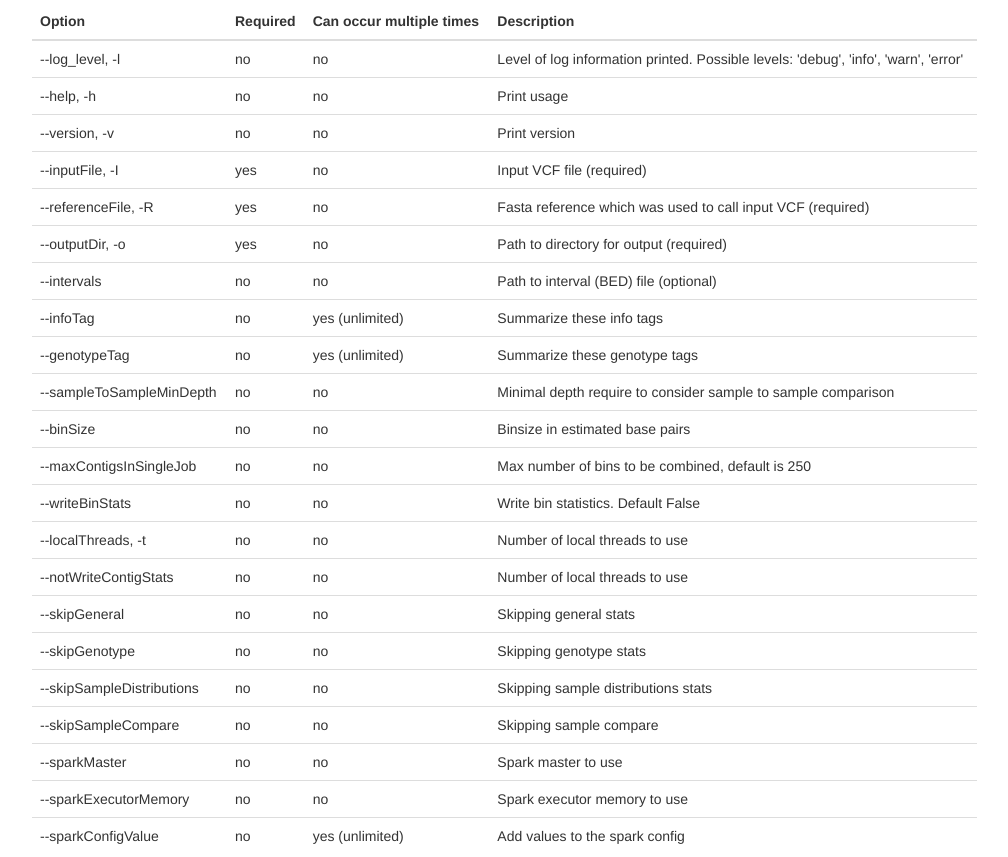
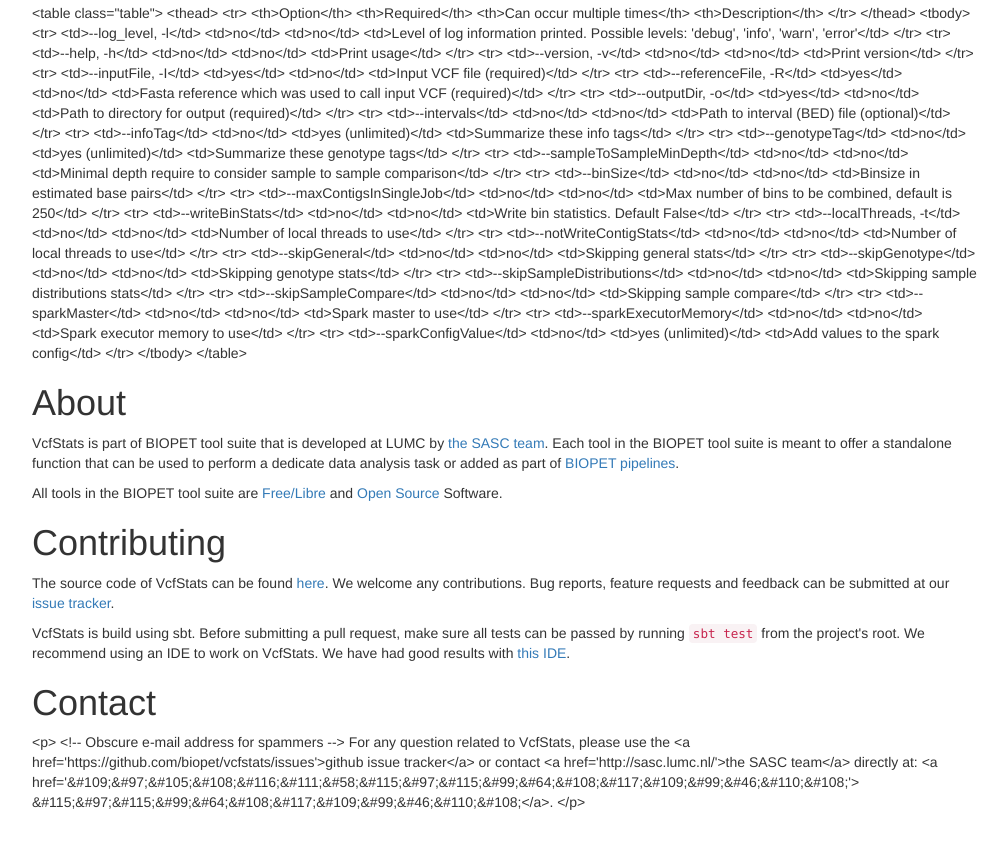
Before and after one commit to biopet/vcfstats, a plain HTML site: page develop/index.html in a window 1280 px wide. Shown: the part 1760-2617 px from the top of the page, without its empty margins (233-1241 px from the left). After the commit the page ends 2582 px from the top, so only its background shows below. Drawn offline with nearby package versions, Linux system fonts and the light colour scheme.

Commit message:
updated site

```diff
--- a/develop/index.html
+++ b/develop/index.html
@@ -162,150 +162,150 @@
 
         <h2 id="usage" class="section">Usage</h2>
         <p>Usage for VcfStats:</p>
-        <table class="table">
-          <thead>
-            <tr>
-              <th>Option</th>
-              <th>Required</th>
-              <th>Can occur multiple times</th>
-              <th>Description</th>
-            </tr>
-          </thead>
-          <tbody>
-            <tr>
-              <td>--log_level, -l</td>
-              <td>no</td>
-              <td>no</td>
-              <td>Level of log information printed. Possible levels: &#39;debug&#39;, &#39;info&#39;, &#39;warn&#39;, &#39;error&#39;</td>
-            </tr>
-            <tr>
-              <td>--help, -h</td>
-              <td>no</td>
-              <td>no</td>
-              <td>Print usage</td>
-            </tr>
-            <tr>
-              <td>--version, -v</td>
-              <td>no</td>
-              <td>no</td>
-              <td>Print version</td>
-            </tr>
-            <tr>
-              <td>--inputFile, -I</td>
-              <td>yes</td>
-              <td>no</td>
-              <td>Input VCF file (required)</td>
-            </tr>
-            <tr>
-              <td>--referenceFile, -R</td>
-              <td>yes</td>
-              <td>no</td>
-              <td>Fasta reference which was used to call input VCF (required)</td>
-            </tr>
-            <tr>
-              <td>--outputDir, -o</td>
-              <td>yes</td>
-              <td>no</td>
-              <td>Path to directory for output (required)</td>
-            </tr>
-            <tr>
-              <td>--intervals</td>
-              <td>no</td>
-              <td>no</td>
-              <td>Path to interval (BED) file (optional)</td>
-            </tr>
-            <tr>
-              <td>--infoTag</td>
-              <td>no</td>
-              <td>yes (unlimited)</td>
-              <td>Summarize these info tags</td>
-            </tr>
-            <tr>
-              <td>--genotypeTag</td>
-              <td>no</td>
-              <td>yes (unlimited)</td>
-              <td>Summarize these genotype tags</td>
-            </tr>
-            <tr>
-              <td>--sampleToSampleMinDepth</td>
-              <td>no</td>
-              <td>no</td>
-              <td>Minimal depth require to consider sample to sample comparison</td>
-            </tr>
-            <tr>
-              <td>--binSize</td>
-              <td>no</td>
-              <td>no</td>
-              <td>Binsize in estimated base pairs</td>
-            </tr>
-            <tr>
-              <td>--maxContigsInSingleJob</td>
-              <td>no</td>
-              <td>no</td>
-              <td>Max number of bins to be combined, default is 250</td>
-            </tr>
-            <tr>
-              <td>--writeBinStats</td>
-              <td>no</td>
-              <td>no</td>
-              <td>Write bin statistics. Default False</td>
-            </tr>
-            <tr>
-              <td>--localThreads, -t</td>
-              <td>no</td>
-              <td>no</td>
-              <td>Number of local threads to use</td>
-            </tr>
-            <tr>
-              <td>--notWriteContigStats</td>
-              <td>no</td>
-              <td>no</td>
-              <td>Number of local threads to use</td>
-            </tr>
-            <tr>
-              <td>--skipGeneral</td>
-              <td>no</td>
-              <td>no</td>
-              <td>Skipping general stats</td>
-            </tr>
-            <tr>
-              <td>--skipGenotype</td>
-              <td>no</td>
-              <td>no</td>
-              <td>Skipping genotype stats</td>
-            </tr>
-            <tr>
-              <td>--skipSampleDistributions</td>
-              <td>no</td>
-              <td>no</td>
-              <td>Skipping sample distributions stats</td>
-            </tr>
-            <tr>
-              <td>--skipSampleCompare</td>
-              <td>no</td>
-              <td>no</td>
-              <td>Skipping sample compare</td>
-            </tr>
-            <tr>
-              <td>--sparkMaster</td>
-              <td>no</td>
-              <td>no</td>
-              <td>Spark master to use</td>
-            </tr>
-            <tr>
-              <td>--sparkExecutorMemory</td>
-              <td>no</td>
-              <td>no</td>
-              <td>Spark executor memory to use</td>
-            </tr>
-            <tr>
-              <td>--sparkConfigValue</td>
-              <td>no</td>
-              <td>yes (unlimited)</td>
-              <td>Add values to the spark config</td>
-            </tr>
-          </tbody>
-        </table>
+        <p>&lt;table class=&quot;table&quot;&gt;
+          &lt;thead&gt;
+            &lt;tr&gt;
+              &lt;th&gt;Option&lt;/th&gt;
+              &lt;th&gt;Required&lt;/th&gt;
+              &lt;th&gt;Can occur multiple times&lt;/th&gt;
+              &lt;th&gt;Description&lt;/th&gt;
+            &lt;/tr&gt;
+          &lt;/thead&gt;
+          &lt;tbody&gt;
+            &lt;tr&gt;
+              &lt;td&gt;--log_level, -l&lt;/td&gt;
+              &lt;td&gt;no&lt;/td&gt;
+              &lt;td&gt;no&lt;/td&gt;
+              &lt;td&gt;Level of log information printed. Possible levels: &#39;debug&#39;, &#39;info&#39;, &#39;warn&#39;, &#39;error&#39;&lt;/td&gt;
+            &lt;/tr&gt;
+            &lt;tr&gt;
+              &lt;td&gt;--help, -h&lt;/td&gt;
+              &lt;td&gt;no&lt;/td&gt;
+              &lt;td&gt;no&lt;/td&gt;
+              &lt;td&gt;Print usage&lt;/td&gt;
+            &lt;/tr&gt;
+            &lt;tr&gt;
+              &lt;td&gt;--version, -v&lt;/td&gt;
+              &lt;td&gt;no&lt;/td&gt;
+              &lt;td&gt;no&lt;/td&gt;
+              &lt;td&gt;Print version&lt;/td&gt;
+            &lt;/tr&gt;
+            &lt;tr&gt;
+              &lt;td&gt;--inputFile, -I&lt;/td&gt;
+              &lt;td&gt;yes&lt;/td&gt;
+              &lt;td&gt;no&lt;/td&gt;
+              &lt;td&gt;Input VCF file (required)&lt;/td&gt;
+            &lt;/tr&gt;
+            &lt;tr&gt;
+              &lt;td&gt;--referenceFile, -R&lt;/td&gt;
+              &lt;td&gt;yes&lt;/td&gt;
+              &lt;td&gt;no&lt;/td&gt;
+              &lt;td&gt;Fasta reference which was used to call input VCF (required)&lt;/td&gt;
+            &lt;/tr&gt;
+            &lt;tr&gt;
+              &lt;td&gt;--outputDir, -o&lt;/td&gt;
+              &lt;td&gt;yes&lt;/td&gt;
+              &lt;td&gt;no&lt;/td&gt;
+              &lt;td&gt;Path to directory for output (required)&lt;/td&gt;
+            &lt;/tr&gt;
+            &lt;tr&gt;
+              &lt;td&gt;--intervals&lt;/td&gt;
+              &lt;td&gt;no&lt;/td&gt;
+              &lt;td&gt;no&lt;/td&gt;
+              &lt;td&gt;Path to interval (BED) file (optional)&lt;/td&gt;
+            &lt;/tr&gt;
+            &lt;tr&gt;
+              &lt;td&gt;--infoTag&lt;/td&gt;
+              &lt;td&gt;no&lt;/td&gt;
+              &lt;td&gt;yes (unlimited)&lt;/td&gt;
+              &lt;td&gt;Summarize these info tags&lt;/td&gt;
+            &lt;/tr&gt;
+            &lt;tr&gt;
+              &lt;td&gt;--genotypeTag&lt;/td&gt;
+              &lt;td&gt;no&lt;/td&gt;
+              &lt;td&gt;yes (unlimited)&lt;/td&gt;
+              &lt;td&gt;Summarize these genotype tags&lt;/td&gt;
+            &lt;/tr&gt;
+            &lt;tr&gt;
+              &lt;td&gt;--sampleToSampleMinDepth&lt;/td&gt;
+              &lt;td&gt;no&lt;/td&gt;
+              &lt;td&gt;no&lt;/td&gt;
+              &lt;td&gt;Minimal depth require to consider sample to sample comparison&lt;/td&gt;
+            &lt;/tr&gt;
+            &lt;tr&gt;
+              &lt;td&gt;--binSize&lt;/td&gt;
+              &lt;td&gt;no&lt;/td&gt;
+              &lt;td&gt;no&lt;/td&gt;
+              &lt;td&gt;Binsize in estimated base pairs&lt;/td&gt;
+            &lt;/tr&gt;
+            &lt;tr&gt;
+              &lt;td&gt;--maxContigsInSingleJob&lt;/td&gt;
+              &lt;td&gt;no&lt;/td&gt;
+              &lt;td&gt;no&lt;/td&gt;
+              &lt;td&gt;Max number of bins to be combined, default is 250&lt;/td&gt;
+            &lt;/tr&gt;
+            &lt;tr&gt;
+              &lt;td&gt;--writeBinStats&lt;/td&gt;
+              &lt;td&gt;no&lt;/td&gt;
+              &lt;td&gt;no&lt;/td&gt;
+              &lt;td&gt;Write bin statistics. Default False&lt;/td&gt;
+            &lt;/tr&gt;
+            &lt;tr&gt;
+              &lt;td&gt;--localThreads, -t&lt;/td&gt;
+              &lt;td&gt;no&lt;/td&gt;
+              &lt;td&gt;no&lt;/td&gt;
+              &lt;td&gt;Number of local threads to use&lt;/td&gt;
+            &lt;/tr&gt;
+            &lt;tr&gt;
+              &lt;td&gt;--notWriteContigStats&lt;/td&gt;
+              &lt;td&gt;no&lt;/td&gt;
+              &lt;td&gt;no&lt;/td&gt;
+              &lt;td&gt;Number of local threads to use&lt;/td&gt;
+            &lt;/tr&gt;
+            &lt;tr&gt;
+              &lt;td&gt;--skipGeneral&lt;/td&gt;
+              &lt;td&gt;no&lt;/td&gt;
+              &lt;td&gt;no&lt;/td&gt;
+              &lt;td&gt;Skipping general stats&lt;/td&gt;
+            &lt;/tr&gt;
+            &lt;tr&gt;
+              &lt;td&gt;--skipGenotype&lt;/td&gt;
+              &lt;td&gt;no&lt;/td&gt;
+              &lt;td&gt;no&lt;/td&gt;
+              &lt;td&gt;Skipping genotype stats&lt;/td&gt;
+            &lt;/tr&gt;
+            &lt;tr&gt;
+              &lt;td&gt;--skipSampleDistributions&lt;/td&gt;
+              &lt;td&gt;no&lt;/td&gt;
+              &lt;td&gt;no&lt;/td&gt;
+              &lt;td&gt;Skipping sample distributions stats&lt;/td&gt;
+            &lt;/tr&gt;
+            &lt;tr&gt;
+              &lt;td&gt;--skipSampleCompare&lt;/td&gt;
+              &lt;td&gt;no&lt;/td&gt;
+              &lt;td&gt;no&lt;/td&gt;
+              &lt;td&gt;Skipping sample compare&lt;/td&gt;
+            &lt;/tr&gt;
+            &lt;tr&gt;
+              &lt;td&gt;--sparkMaster&lt;/td&gt;
+              &lt;td&gt;no&lt;/td&gt;
+              &lt;td&gt;no&lt;/td&gt;
+              &lt;td&gt;Spark master to use&lt;/td&gt;
+            &lt;/tr&gt;
+            &lt;tr&gt;
+              &lt;td&gt;--sparkExecutorMemory&lt;/td&gt;
+              &lt;td&gt;no&lt;/td&gt;
+              &lt;td&gt;no&lt;/td&gt;
+              &lt;td&gt;Spark executor memory to use&lt;/td&gt;
+            &lt;/tr&gt;
+            &lt;tr&gt;
+              &lt;td&gt;--sparkConfigValue&lt;/td&gt;
+              &lt;td&gt;no&lt;/td&gt;
+              &lt;td&gt;yes (unlimited)&lt;/td&gt;
+              &lt;td&gt;Add values to the spark config&lt;/td&gt;
+            &lt;/tr&gt;
+          &lt;/tbody&gt;
+        &lt;/table&gt;</p>
 
         <h1 id="about" class="section">About</h1>
         <p>VcfStats is part of BIOPET tool suite that is developed at LUMC by <a href="http://sasc.lumc.nl/">the SASC team</a>.
@@ -323,14 +323,14 @@
         good results with <a href="https://www.jetbrains.com/idea/">this IDE</a>.</p>
 
         <h1 id="contact" class="section">Contact</h1>
-        <p>
-          <!-- Obscure e-mail address for spammers -->
+        <p>&lt;p&gt;
+          &lt;!-- Obscure e-mail address for spammers --&gt;
         For any question related to VcfStats, please use the
-        <a href='https://github.com/biopet/vcfstats/issues'>github issue tracker</a>
+        &lt;a href=&#39;https://github.com/biopet/vcfstats/issues&#39;&gt;github issue tracker&lt;/a&gt;
         or contact
-         <a href='http://sasc.lumc.nl/'>the SASC team</a> directly at: <a href='&#109;&#97;&#105;&#108;&#116;&#111;&#58;&#115;&#97;&#115;&#99;&#64;&#108;&#117;&#109;&#99;&#46;&#110;&#108;'>
-        &#115;&#97;&#115;&#99;&#64;&#108;&#117;&#109;&#99;&#46;&#110;&#108;</a>.
-        </p>
+         &lt;a href=&#39;http://sasc.lumc.nl/&#39;&gt;the SASC team&lt;/a&gt; directly at: &lt;a href=&#39;&amp;#109;&amp;#97;&amp;#105;&amp;#108;&amp;#116;&amp;#111;&amp;#58;&amp;#115;&amp;#97;&amp;#115;&amp;#99;&amp;#64;&amp;#108;&amp;#117;&amp;#109;&amp;#99;&amp;#46;&amp;#110;&amp;#108;&#39;&gt;
+        &amp;#115;&amp;#97;&amp;#115;&amp;#99;&amp;#64;&amp;#108;&amp;#117;&amp;#109;&amp;#99;&amp;#46;&amp;#110;&amp;#108;&lt;/a&gt;.
+        &lt;/p&gt;</p>
 
       </div>
     </div>
```
